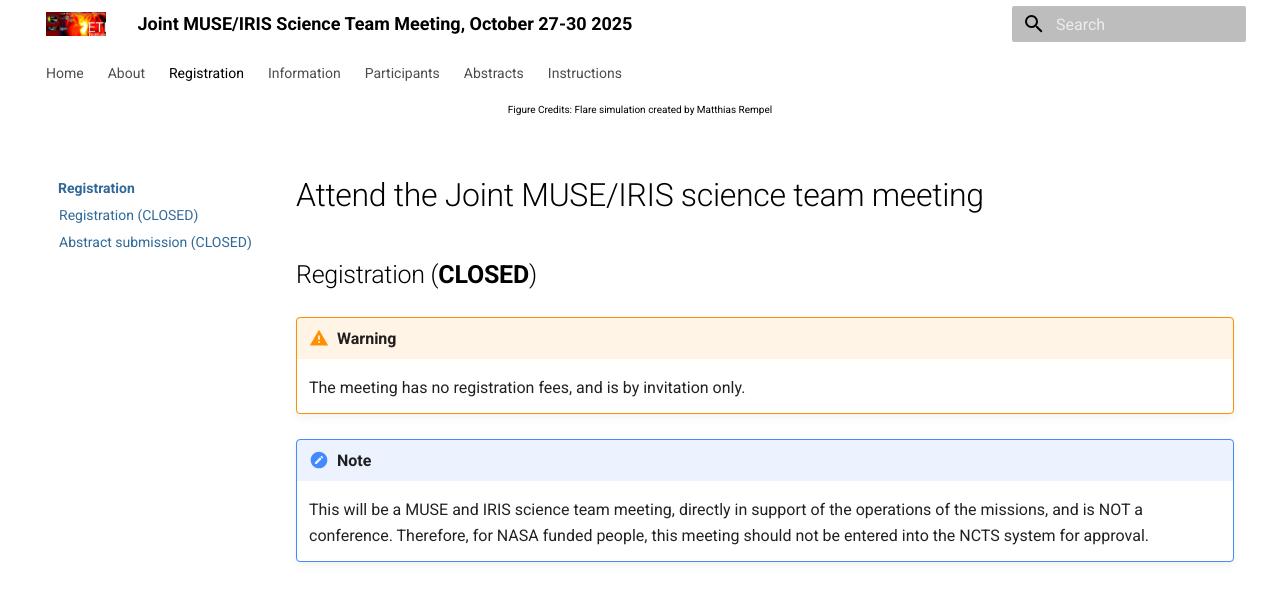
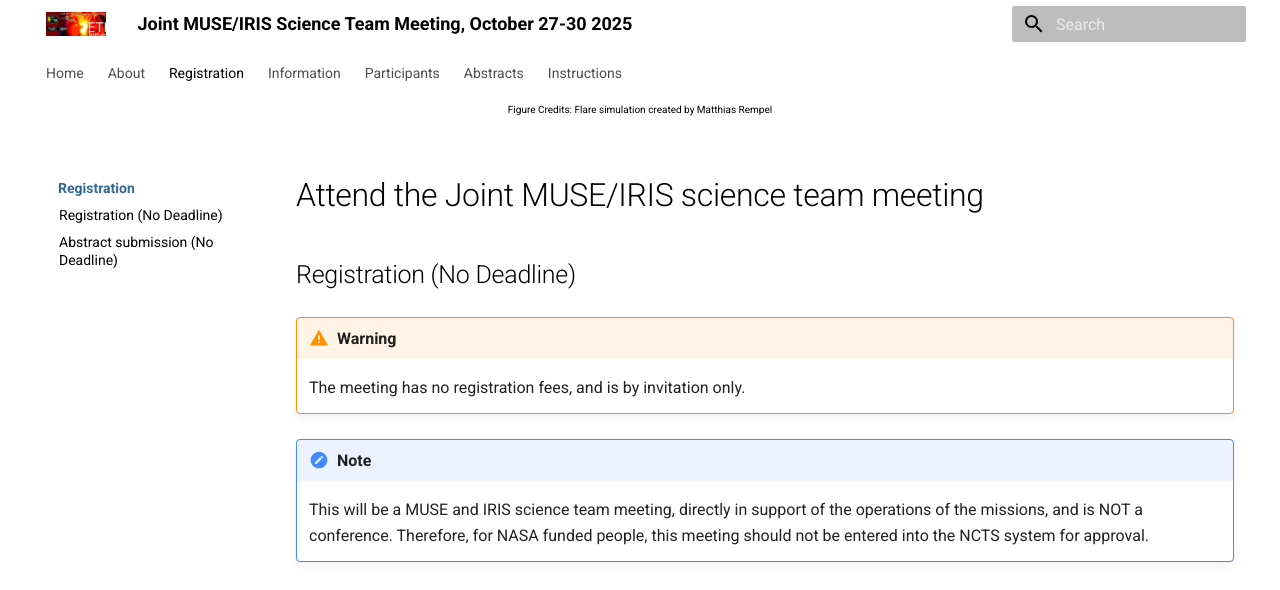
Before and after one commit to LM-SAL/iris_muse_team_meeting, an MkDocs documentation site: the page built from docs/registration.md, in a window 1280 px wide and 1400 px high, scrolled down 450 px. Shown: the top 590 px of the window. Built offline with MkDocs 1.6.1 and Material for MkDocs 9.7.7, drawn with Linux system fonts in a browser that asks for light colours; some of the changed text lies outside the part shown.

Commit message:
restore reg links (#48)

```diff
--- a/docs/registration.md
+++ b/docs/registration.md
@@ -4,7 +4,7 @@
 
 # Attend the Joint MUSE/IRIS science team meeting
 
-## Registration (**CLOSED**)
+## Registration (No Deadline)
 
 !!! warning
 
@@ -15,8 +15,14 @@
     This will be a MUSE and IRIS science team meeting, directly in support of the operations of the missions, and is NOT a conference.
     Therefore, for NASA funded people, this meeting should not be entered into the NCTS system for approval.
 
-## Abstract submission (**CLOSED**)
+Please fill in the following form:
+
+<iframe src="https://docs.google.com/forms/d/e/1FAIpQLScQMnu1V1aOxilhe7mlyeOGI3LQJ4BfwJ-I1pfiPpk5j_87pA/viewform?embedded=true" width="640" height="640" frameborder="0" marginheight="0" marginwidth="0">Loading…</iframe>
+
+## Abstract submission (No Deadline)
 
 !!! warning
 
     For invited speakers only.
+
+<iframe src="https://docs.google.com/forms/d/e/1FAIpQLScibc4uhkEK__UKHeJFEo79ICYymzCMiONYot4DCV3GHUPZuQ/viewform?embedded=true" width="640" height="640" frameborder="0" marginheight="0" marginwidth="0">Loading…</iframe>
```
